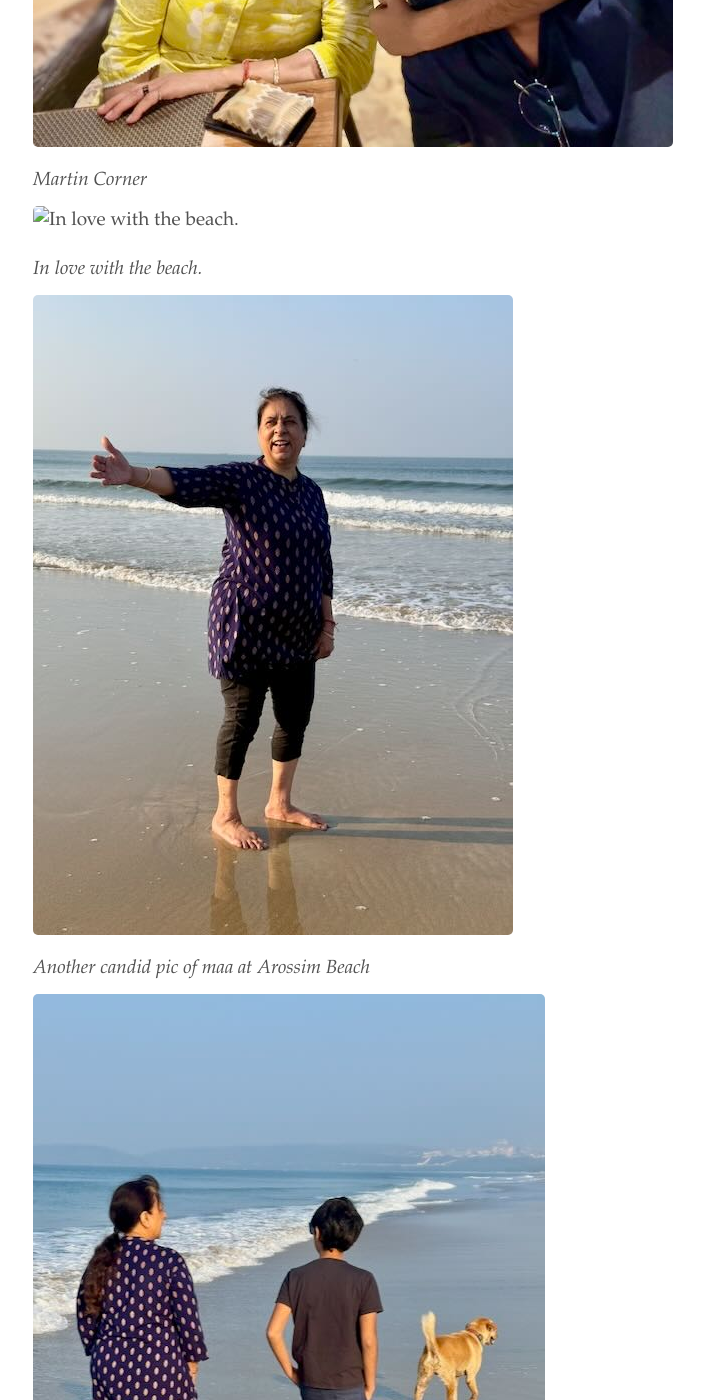
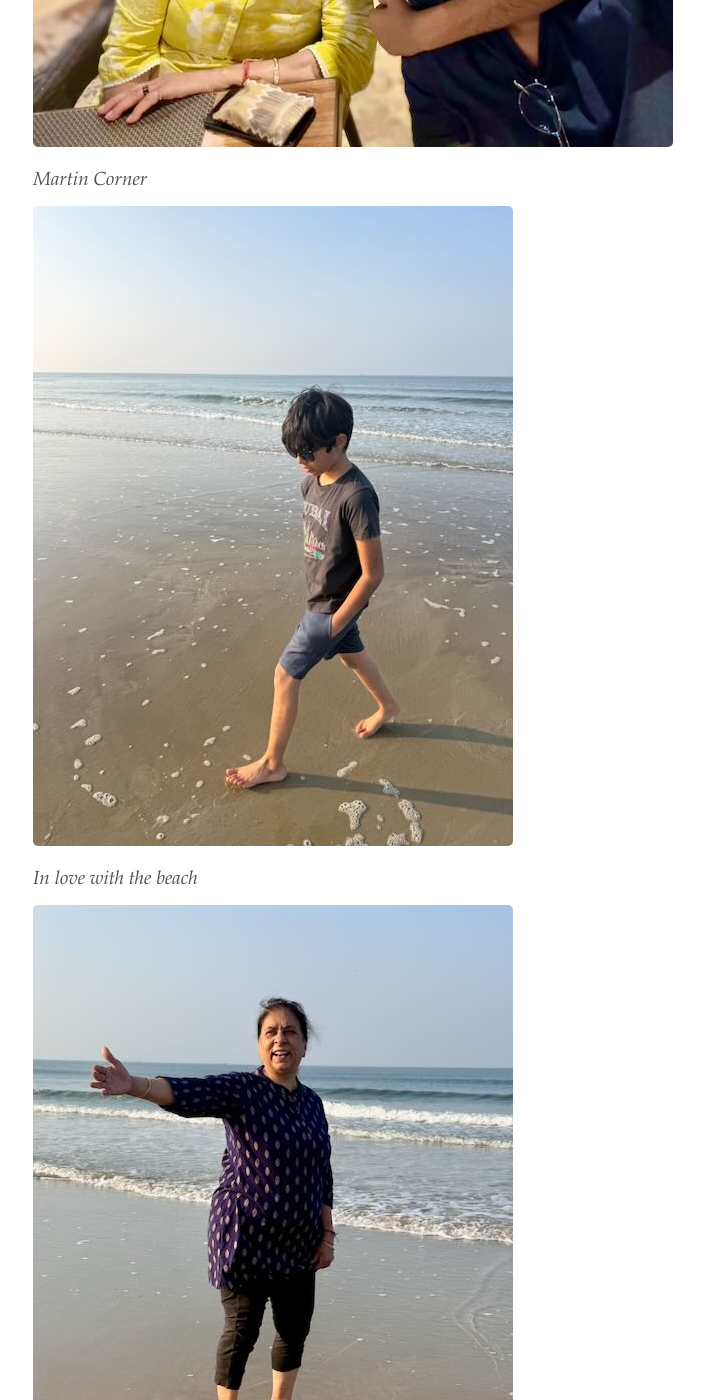
Before and after one commit to rishisareen/rishisareen.github.io, a Jekyll site: the page built from _photography/2026-01-10-goa-trip.md, in a window 1280 px wide and 1400 px high, scrolled down 9309 px. Shown: the whole window, without its empty margins (189-893 px from the left). Built offline with Jekyll 4.4.1, drawn with Linux system fonts in a browser that asks for light colours.

Commit message:
Fix double dot in beach image filename
Co-Authored-By: Claude Opus 4.5 <noreply@anthropic.com>

```diff
--- a/_photography/2026-01-10-goa-trip.md
+++ b/_photography/2026-01-10-goa-trip.md
@@ -51,8 +51,8 @@ A week-long family trip to Goa - beaches, good food, and precious moments with f
 ![Martin Corner]({{ site.baseurl }}/images/2026-01-GoaTrip/2026-01-05-20-35-Martin Corner.jpeg)
 *Martin Corner*
 
-![In love with the beach.]({{ site.baseurl }}/images/2026-01-GoaTrip/2026-01-06-08-22-In love with the beach..jpeg)
-*In love with the beach.*
+![In love with the beach]({{ site.baseurl }}/images/2026-01-GoaTrip/2026-01-06-08-22-In love with the beach.jpeg)
+*In love with the beach*
 
 ![Another candid pic of maa at Arossim Beach]({{ site.baseurl }}/images/2026-01-GoaTrip/2026-01-06-08-24-Another candid pic of maa at Arossim Beach.jpeg)
 *Another candid pic of maa at Arossim Beach*
```
Also changed, not shown: images/2026-01-GoaTrip/2026-01-06-08-22-In love with the beach.jpeg (renamed from images/2026-01-GoaTrip/2026-01-06-08-22-In love with the beach..jpeg).
